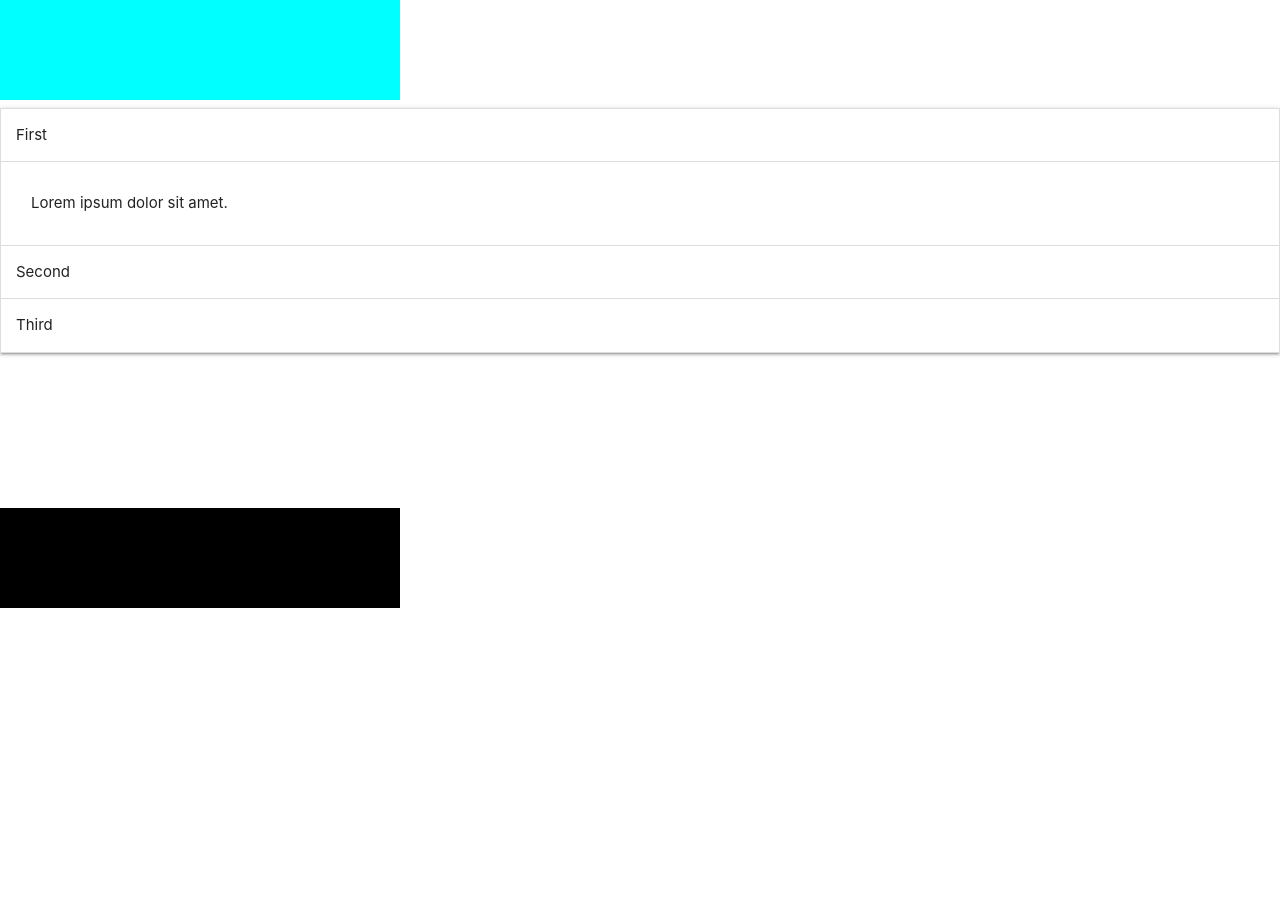
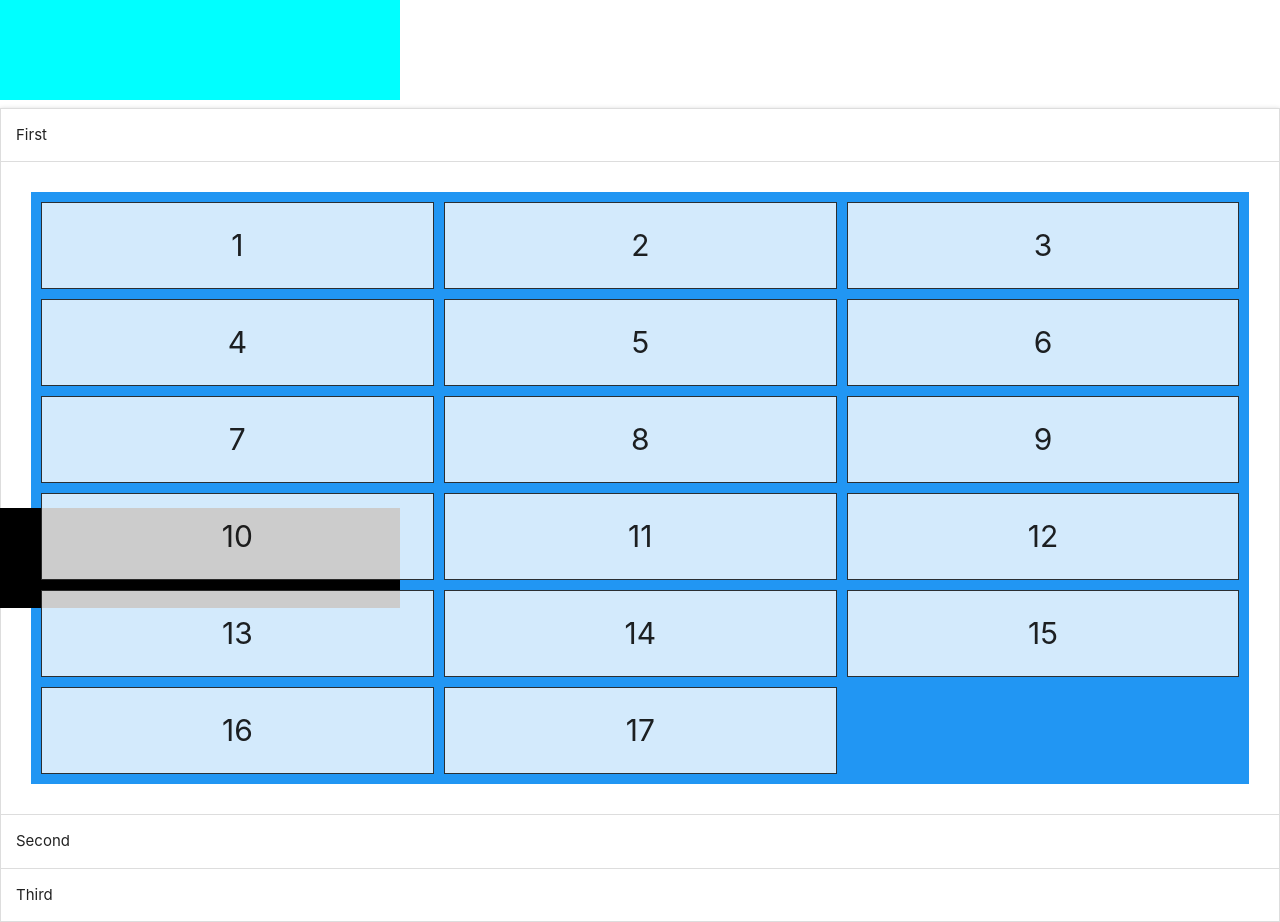
Before and after one commit to fourthbrook/pokesite, a plain HTML site: page public/index.html in a window 1280 px wide. Before the commit the page ends 800 px from the top, so only its background shows below. Drawn offline with nearby package versions, Linux system fonts and the light colour scheme; some packages are replaced by stand-ins of ours.

Commit message:
added grid with types

```diff
--- a/public/index.html
+++ b/public/index.html
@@ -17,7 +17,27 @@
                 <ul class="collapsible">
                     <li class="active">
                         <div class="collapsible-header">First</div>
-                        <div class="collapsible-body"><span>Lorem ipsum dolor sit amet.</span></div>
+                        <div class="collapsible-body">
+                                <div class="button-grid">
+                                    <div class="button normal">1</div>
+                                    <div class="button fight">2</div>
+                                    <div class="button flying">3</div>
+                                    <div class="button poison">4</div>
+                                    <div class="button ground">5</div>
+                                    <div class="button rock">6</div>
+                                    <div class="button bug">7</div>
+                                    <div class="button ghost">8</div>
+                                    <div class="button steel">9</div>
+                                    <div class="button fire">10</div>
+                                    <div class="button water">11</div>
+                                    <div class="button grass">12</div>
+                                    <div class="button electric">13</div>
+                                    <div class="button psychic">14</div>
+                                    <div class="button ice">15</div>
+                                    <div class="button dragon">16</div>
+                                    <div class="button dark">17</div>
+                                </div>
+                        </div>
                     </li>
                     <li>
                         <div class="collapsible-header">Second</div>
--- a/public/styles.css
+++ b/public/styles.css
@@ -11,3 +11,35 @@
     height: 100px;
     background-color: black;
 }
+.button-grid {
+    display: grid;
+    grid-template-columns: auto auto auto;
+    background-color: #2196F3;
+    padding: 10px;
+    grid-column-gap: 10px;
+    grid-row-gap: 10px;
+  }
+  .button {
+    background-color: rgba(255, 255, 255, 0.8);
+    border: 1px solid rgba(0, 0, 0, 0.8);
+    padding: 20px;
+    font-size: 30px;
+    text-align: center;
+  }
+  .normal {}
+  .fight {}
+  .flying{}
+  .poison{}
+  .ground{}
+  .rock{}
+  .bug{}
+  .ghost{}
+  .steel{}
+  .fire{}
+  .water{}
+  .grass{}
+  .electric{}
+  .psychic{}
+  .ice{}
+  .dragon{}
+  .dark{}
```
